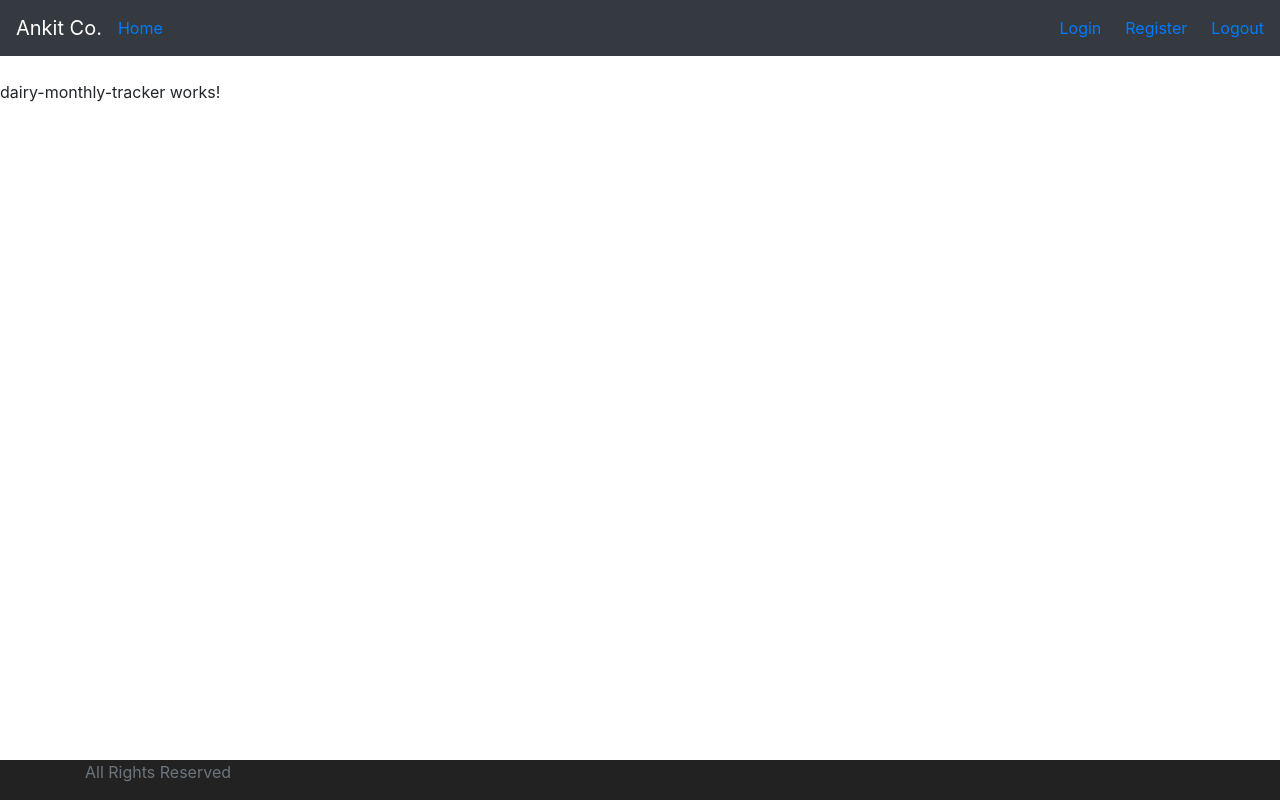
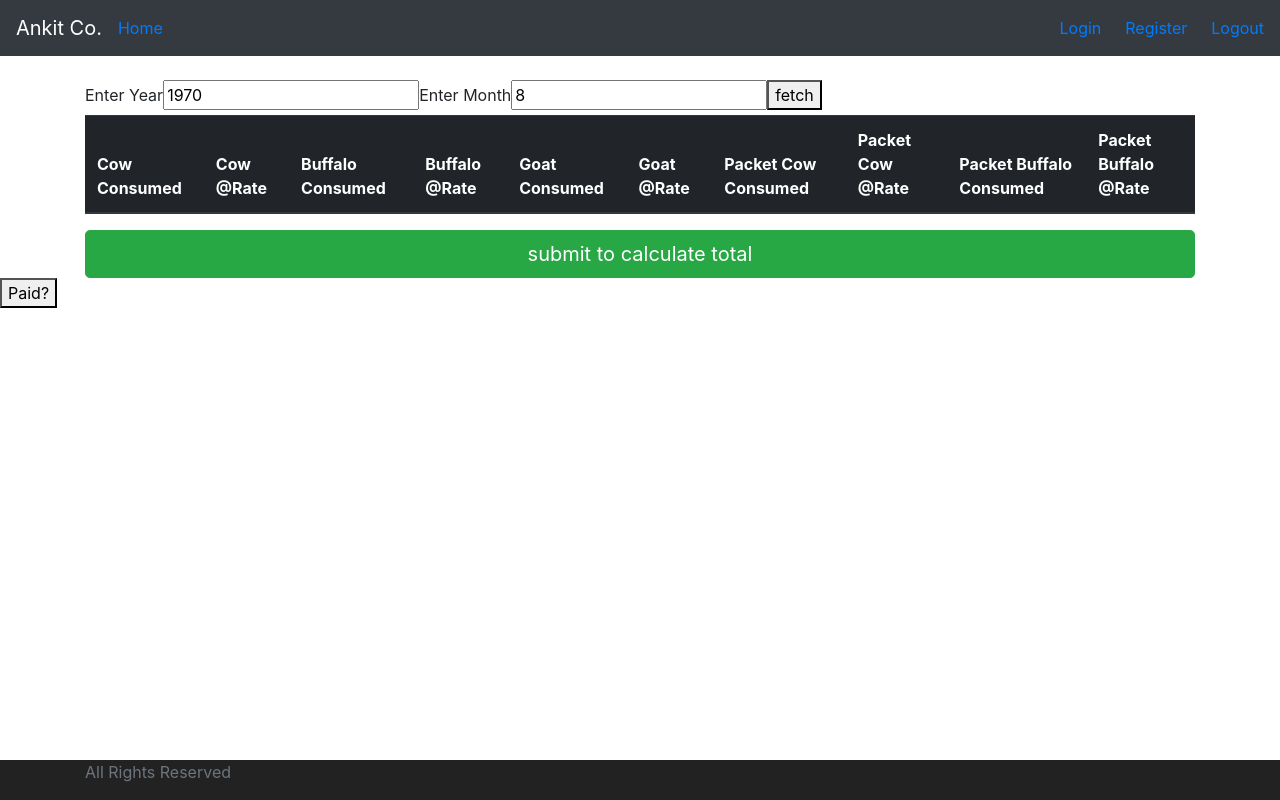
Before and after one commit to ankitdungarwal/home-App---frontend, an Angular app: page /dairyCalculate in a window 1280 px wide. Built offline with nearby package versions, Linux system fonts and the light colour scheme.

Commit message:
monthly tracker is able to fetch based on year and month and also able to give rate to backend

```diff
--- a/package.json
+++ b/package.json
@@ -18,6 +18,7 @@
     "@angular/platform-browser": "^14.0.0",
     "@angular/platform-browser-dynamic": "^14.0.0",
     "@angular/router": "^14.0.0",
+    "popper.js": "^1.16.1",
     "rxjs": "~7.5.0",
     "tslib": "^2.3.0",
     "zone.js": "~0.11.4"
--- a/src/app/dairy/monthy/dairy-monthly-tracker/dairy-monthly-tracker.component.html
+++ b/src/app/dairy/monthy/dairy-monthly-tracker/dairy-monthly-tracker.component.html
@@ -1 +1,69 @@
-<p>dairy-monthly-tracker works!</p>
+<div>
+  <div class="container">
+    <label>Enter Year</label>
+    <input type="text" name="year" [(ngModel)]="this.year" />
+    <label>Enter Month</label>
+    <input type="text" name="year" [(ngModel)]="this.month" />
+    <button type="submit" (click)="fetch()">fetch</button>
+  </div>
+  <div class="container">
+    <table class="table">
+      <thead class="thead-dark">
+        <tr>
+          <th>Cow Consumed</th>
+          <th>Cow @Rate</th>
+          <th>Buffalo Consumed</th>
+          <th>Buffalo @Rate</th>
+          <th>Goat Consumed</th>
+          <th>Goat @Rate</th>
+          <th>Packet Cow Consumed</th>
+          <th>Packet Cow @Rate</th>
+          <th>Packet Buffalo Consumed</th>
+          <th>Packet Buffalo @Rate</th>
+          <!-- <th>Total consumption</th> -->
+        </tr>
+      </thead>
+      <tbody>
+        <tr *ngFor="let consumed of monthlyCalculation">
+          <td aria-readonly="true">{{ consumed.cowMilkConsumed }}</td>
+          <td>
+            <input type="text" name="cowRate" [(ngModel)]="this.cowRate" />
+          </td>
+          <td aria-readonly="true">{{ consumed.buffaloMilkConsumed }}</td>
+          <td>
+            <input
+              type="text"
+              name="buffaloRate"
+              [(ngModel)]="this.buffalowRate"
+            />
+          </td>
+          <td aria-readonly="true">{{ consumed.goatMilkConsumed }}</td>
+          <td>
+            <input type="text" name="goatRate" [(ngModel)]="this.goatRate" />
+          </td>
+          <td aria-readonly="true">{{ consumed.packetCowMilkConsumed }}</td>
+          <td>
+            <input
+              type="text"
+              name="packetCowRate"
+              [(ngModel)]="this.packetCowRate"
+            />
+          </td>
+          <td aria-readonly="true">{{ consumed.packetBuffaloMilkConsumed }}</td>
+          <td>
+            <input
+              type="text"
+              name="packetBuffalowRate"
+              [(ngModel)]="this.packetBuffaloRate"
+            />
+          </td>
+        </tr>
+      </tbody>
+    </table>
+    <p *ngIf="this.rateToDisplay">{{ this.total }}</p>
+    <button class="btn btn-success btn-lg btn-block" (click)="udpateRate()">
+      submit to calculate total
+    </button>
+  </div>
+  <button class="glow-on-hover" routerLink="#">Paid?</button>
+</div>
--- a/src/app/dairy/monthy/dairy-monthly-tracker/dairy-monthly-tracker.component.ts
+++ b/src/app/dairy/monthy/dairy-monthly-tracker/dairy-monthly-tracker.component.ts
@@ -1,15 +1,141 @@
 import { Component, OnInit } from '@angular/core';
+import { DairyHttpService } from 'src/app/service/dairy/dairy-http.service';
+import { Dairy } from '../../dairy.component';
 
 @Component({
   selector: 'app-dairy-monthly-tracker',
   templateUrl: './dairy-monthly-tracker.component.html',
-  styleUrls: ['./dairy-monthly-tracker.component.css']
+  styleUrls: ['./dairy-monthly-tracker.component.css'],
 })
 export class DairyMonthlyTrackerComponent implements OnInit {
+  year: number = 1970;
+  month: number = 8;
+  monthlyCalculation: MonthlyCalculation[] | undefined;
+  cowRate: number = 0;
+  cowConsumption: number = 0;
+  buffalowRate: number = 0;
+  buffaloConsumption: number = 0;
+  goatRate: number = 0;
+  goarConsumpion: number = 0;
+  packetCowRate: number = 0;
+  packetCowConsumption: number = 0;
+  packetBuffaloRate: number = 0;
+  packetBuffaloConsumption: number = 0;
+  rateToDisplay: boolean = false;
+  total: string = '';
+  constructor(private service: DairyHttpService) {}
 
-  constructor() { }
+  ngOnInit(): void {}
 
-  ngOnInit(): void {
+  fetch() {
+    console.log('year:' + this.year + 'month:' + this.month);
+    this.service
+      .fetchDetailsForMilkConsumed(this.year, this.month)
+      .subscribe((response) => {
+        console.log('got something');
+        this.monthlyCalculation = response;
+        console.log(this.monthlyCalculation);
+        this.cowConsumption = this.monthlyCalculation[0].cowMilkConsumed;
+        this.buffaloConsumption =
+          this.monthlyCalculation[0].buffaloMilkConsumed;
+        this.goarConsumpion = this.monthlyCalculation[0].goatMilkConsumed;
+        this.packetCowConsumption =
+          this.monthlyCalculation[0].packetCowMilkConsumed;
+        this.packetBuffaloConsumption =
+          this.monthlyCalculation[0].packetBuffaloMilkConsumed;
+      });
   }
 
+  udpateRate() {
+    console.log('update rate method called');
+    this.rateToDisplay = true;
+    this.service
+      .updateRate(
+        this.cowRate,
+        this.buffalowRate,
+        this.goatRate,
+        this.packetCowRate,
+        this.packetBuffaloRate,
+        this.year,
+        this.month
+      )
+      .subscribe((response) => {
+        console.log('seems to have udpated the rates :) happy coding');
+      });
+    this.total =
+      'Consumption report COW: Units:' +
+      this.cowConsumption +
+      ' Rate:' +
+      this.cowRate +
+      'Totals: ' +
+      this.cowConsumption * this.cowRate +
+      '\n' +
+      'BUFFALO: Units:' +
+      this.buffaloConsumption +
+      ' Rate:' +
+      this.buffalowRate +
+      'Totals: ' +
+      this.buffaloConsumption * this.buffalowRate +
+      '\n' +
+      'GOAT: Units:' +
+      this.goarConsumpion +
+      ' Rate:' +
+      this.goatRate +
+      'Totals: ' +
+      this.goarConsumpion * this.goatRate +
+      '\n' +
+      'Packet COW: Units:' +
+      this.packetCowConsumption +
+      ' Rate:' +
+      this.packetCowRate +
+      'Totals: ' +
+      this.packetCowConsumption * this.packetCowRate +
+      '\n' +
+      'Packet BUFFALO: Units:' +
+      this.packetBuffaloConsumption +
+      ' Rate:' +
+      this.packetBuffaloRate +
+      'Totals: ' +
+      this.packetBuffaloConsumption * this.packetBuffaloRate +
+      '\n';
+  }
 }
+
+export class MonthlyCalculation {
+  constructor(
+    public id: number,
+    public isPaid: boolean,
+    public month: number,
+    public year: number,
+    public paymentDate: Date,
+    public paidTo: string,
+    public paymentMode: PaymentMode,
+    public cowMilkConsumed: number,
+    public cowMilkRate: number,
+    public buffaloMilkConsumed: number,
+    public buffaloMilkRate: number,
+    public goatMilkConsumed: number,
+    public goatMilkRate: number,
+    public packetCowMilkConsumed: number,
+    public packetCowMilkRate: number,
+    public packetBuffaloMilkConsumed: number,
+    public packetBuffaloMilkRate: number,
+    public col1: string,
+    public col2: string,
+    public col3: string,
+    public col4: string,
+    public col5: string,
+    public col6: string,
+    public col7: string,
+    public col8: string,
+    public col9: string,
+    public col10: string
+  ) {}
+}
+
+enum PaymentMode {
+  Cash,
+  Credit,
+  Card,
+  AdvancePayment,
+}
--- a/src/app/service/dairy/dairy-http.service.ts
+++ b/src/app/service/dairy/dairy-http.service.ts
@@ -1,6 +1,7 @@
 import { HttpClient } from '@angular/common/http';
 import { Injectable } from '@angular/core';
 import { Dairy, DairyComponent } from 'src/app/dairy/dairy.component';
+import { MonthlyCalculation } from 'src/app/dairy/monthy/dairy-monthly-tracker/dairy-monthly-tracker.component';
 
 @Injectable({
   providedIn: 'root',
@@ -30,4 +31,24 @@ export class DairyHttpService {
   getById(id: number) {
     return this.http.get<Dairy>(`http://localhost:8086/dairy/${id}`);
   }
+
+  fetchDetailsForMilkConsumed(year: number, month: number) {
+    return this.http.get<MonthlyCalculation[]>(
+      `http://localhost:8086/monthlyCalculation/yearMonth/${year}/${month}`
+    );
+  }
+
+  updateRate(
+    cowRate: number,
+    buffaloRate: number,
+    goatRate: number,
+    packetCowRate: number,
+    packetBuffaloRate: number,
+    year: number,
+    month: number
+  ) {
+    return this.http.get<MonthlyCalculation>(
+      `http://localhost:8086/monthlyCalculation/updateRateMonthYear/${cowRate}/${buffaloRate}/${goatRate}/${packetCowRate}/${packetBuffaloRate}/${year}/${month}`
+    );
+  }
 }
```
Also changed, not shown: 1 other file (tests, documents, lock files or other folders).
